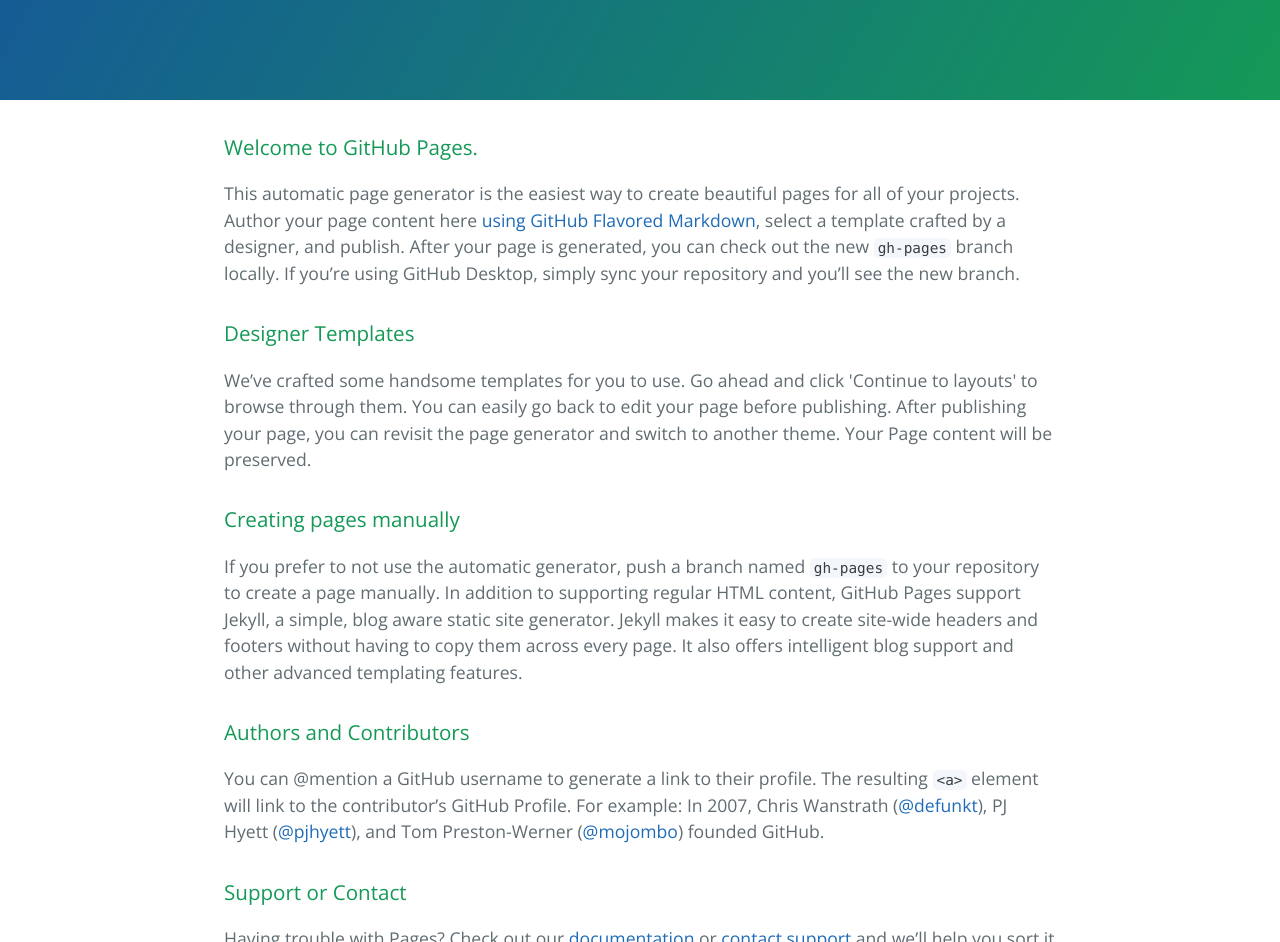
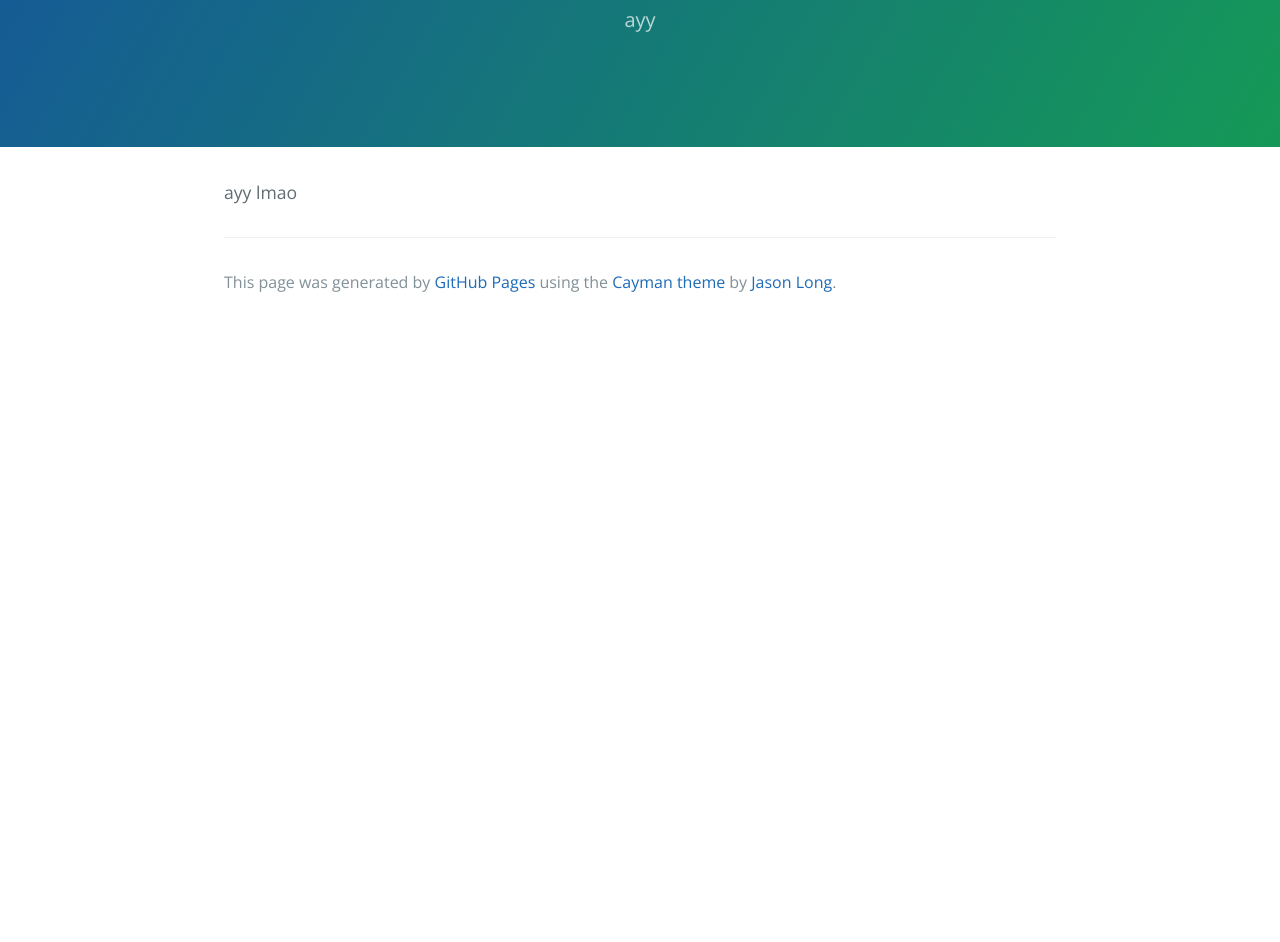
Before and after one commit to knabend/knabend.github.io, a plain HTML site: page index.html in a window 1280 px wide. Shown: the part 170-1112 px from the top of the page. After the commit the page ends 800 px from the top, so only its background shows below. Drawn offline with nearby package versions, Linux system fonts and the light colour scheme.

Commit message:
Replace master branch with page content via GitHub

```diff
--- a/index.html
+++ b/index.html
@@ -2,7 +2,7 @@
 <html lang="en-us">
   <head>
     <meta charset="UTF-8">
-    <title>Knabend.GitHub.io by knabend</title>
+    <title>Ayy  by knabend</title>
     <meta name="viewport" content="width=device-width, initial-scale=1">
     <link rel="stylesheet" type="text/css" href="stylesheets/normalize.css" media="screen">
     <link href='https://fonts.googleapis.com/css?family=Open+Sans:400,700' rel='stylesheet' type='text/css'>
@@ -11,35 +11,12 @@
   </head>
   <body>
     <section class="page-header">
-      <h1 class="project-name">Knabend.GitHub.io</h1>
-      <h2 class="project-tagline"></h2>
+      <h1 class="project-name">Ayy </h1>
+      <h2 class="project-tagline">ayy</h2>
     </section>
 
     <section class="main-content">
-      <h3>
-<a id="welcome-to-github-pages" class="anchor" href="#welcome-to-github-pages" aria-hidden="true"><span aria-hidden="true" class="octicon octicon-link"></span></a>Welcome to GitHub Pages.</h3>
-
-<p>This automatic page generator is the easiest way to create beautiful pages for all of your projects. Author your page content here <a href="https://guides.github.com/features/mastering-markdown/">using GitHub Flavored Markdown</a>, select a template crafted by a designer, and publish. After your page is generated, you can check out the new <code>gh-pages</code> branch locally. If you’re using GitHub Desktop, simply sync your repository and you’ll see the new branch.</p>
-
-<h3>
-<a id="designer-templates" class="anchor" href="#designer-templates" aria-hidden="true"><span aria-hidden="true" class="octicon octicon-link"></span></a>Designer Templates</h3>
-
-<p>We’ve crafted some handsome templates for you to use. Go ahead and click 'Continue to layouts' to browse through them. You can easily go back to edit your page before publishing. After publishing your page, you can revisit the page generator and switch to another theme. Your Page content will be preserved.</p>
-
-<h3>
-<a id="creating-pages-manually" class="anchor" href="#creating-pages-manually" aria-hidden="true"><span aria-hidden="true" class="octicon octicon-link"></span></a>Creating pages manually</h3>
-
-<p>If you prefer to not use the automatic generator, push a branch named <code>gh-pages</code> to your repository to create a page manually. In addition to supporting regular HTML content, GitHub Pages support Jekyll, a simple, blog aware static site generator. Jekyll makes it easy to create site-wide headers and footers without having to copy them across every page. It also offers intelligent blog support and other advanced templating features.</p>
-
-<h3>
-<a id="authors-and-contributors" class="anchor" href="#authors-and-contributors" aria-hidden="true"><span aria-hidden="true" class="octicon octicon-link"></span></a>Authors and Contributors</h3>
-
-<p>You can @mention a GitHub username to generate a link to their profile. The resulting <code>&lt;a&gt;</code> element will link to the contributor’s GitHub Profile. For example: In 2007, Chris Wanstrath (<a href="https://github.com/defunkt" class="user-mention">@defunkt</a>), PJ Hyett (<a href="https://github.com/pjhyett" class="user-mention">@pjhyett</a>), and Tom Preston-Werner (<a href="https://github.com/mojombo" class="user-mention">@mojombo</a>) founded GitHub.</p>
-
-<h3>
-<a id="support-or-contact" class="anchor" href="#support-or-contact" aria-hidden="true"><span aria-hidden="true" class="octicon octicon-link"></span></a>Support or Contact</h3>
-
-<p>Having trouble with Pages? Check out our <a href="https://help.github.com/pages">documentation</a> or <a href="https://github.com/contact">contact support</a> and we’ll help you sort it out.</p>
+      <p>ayy lmao</p>
 
       <footer class="site-footer">
 
```
Also changed, not shown: params.json (+3 -3 lines).
